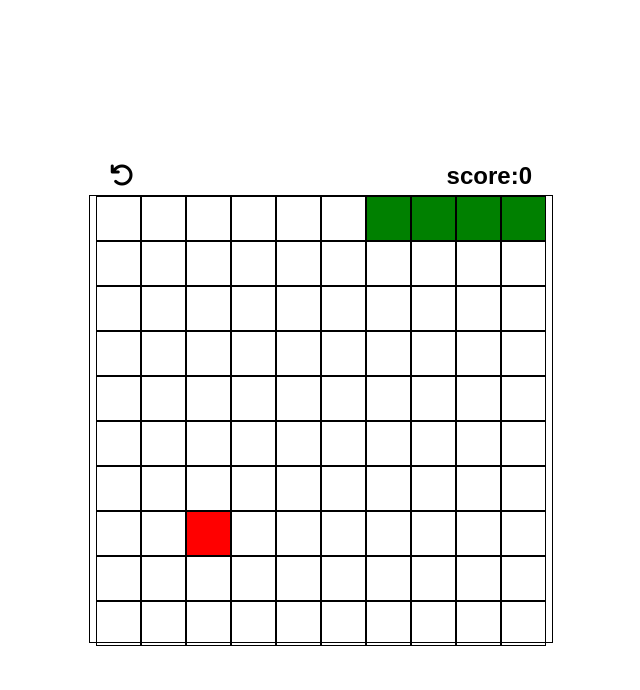
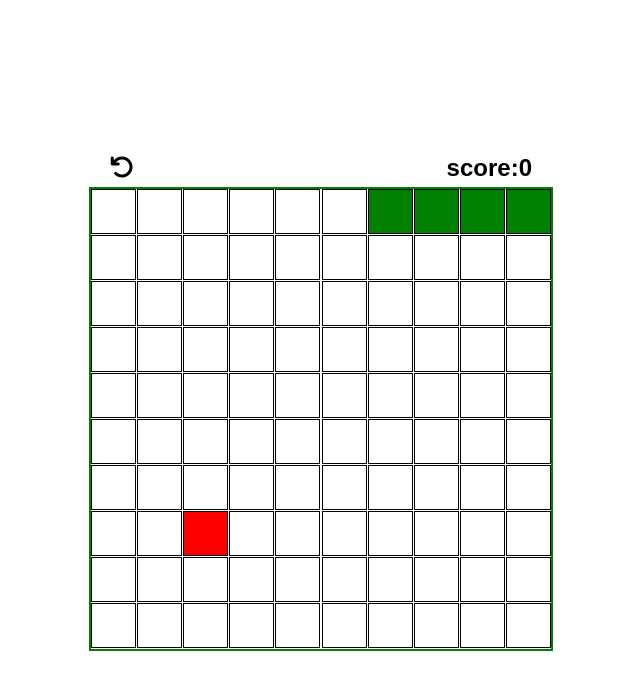
Before and after one commit to bishira14/snake_game, a plain HTML site: page index.html in a window 1280 px wide. Shown: the whole page, without its empty margins (319-959 px from the left). Drawn offline with Linux system fonts and the light colour scheme.

Commit message:
latest update

```diff
--- a/index.css
+++ b/index.css
@@ -19,13 +19,13 @@ body{
   padding:5px;
 }
 .container{
-  height:28em;
+  height:29em;
   width:29em;
   display:flex;
-  justify-content: center;
-  align-items: flex-start;
+  justify-content: space-between;
+  align-items:space-between;
   flex-wrap:wrap;
-  border:solid 1px black;
+  border:solid 2px green;
 }
 .container div{
   height:45px;
--- a/index.js
+++ b/index.js
@@ -2,7 +2,7 @@ let tiles = document.querySelectorAll('.container div');
 let move = 1;
 let theSnake = [0,1,2];
 let currentApple = 3;
-let collision = [[89,90],[79,80],[69,70],[59,60],[49,50],[39,40],[29,30],[19,20],[9,10],
+let collision = [[89,90],[79,80],[69,70],[59,60],[49,50],[39,40],[29,30],[19,20],[9,10],[-1,0],
 [90,89],[80,79],[70,69],[60,59],[50,49],[40,39],[30,29],[20,19],[10,9],[-10,0],[-9,1],[-8,2],
 [-7,3],[-6,4],[-5,5],[-4,6],[-3,7],[-2,8],[-1,9],[100,90],[101,91],[102,92],[103,93],[104,94],[105,95],
 [106,96],[107,97],[108,98],[109,99]];
@@ -36,6 +36,7 @@ function theMove(){
       for(let j = 0; j < collision[i].length; j++){
          collArray.push(collision[i][j]);
       }
+      console.log(collArray);
       if((collArray[0] == theSnake[theSnake.length-1]) && (collArray[1] == theSnake[theSnake.length-2])){
          return clearInterval(game);
          collArray = [];
```
